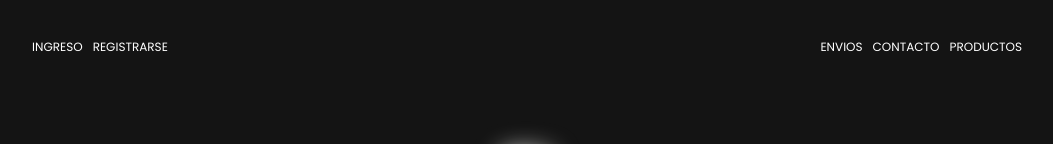
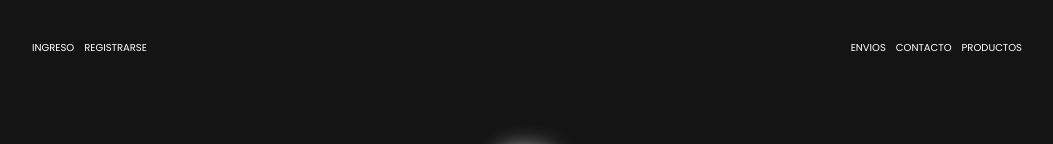
Before and after one commit to JONAAVILA/k29-drinks, a React (Vite) app: page / in a window 1280 px wide. Shown: the top 144 px of the page, without its empty margins (113-1166 px from the left). Built offline with nearby package versions, Linux system fonts and the light colour scheme.

Commit message:
creat export file index

```diff
--- a/src/App.jsx
+++ b/src/App.jsx
@@ -1,7 +1,7 @@
 import { BrowserRouter, Route, Routes } from 'react-router-dom'
+import { Navbar } from './components'
 import { Landing } from './views'
 import './App.css'
-import Navbar from './components/navbar/Navbar'
 
 function App() {
 
--- /dev/null
+++ b/src/components/index.js
@@ -0,0 +1 @@
+export { default as Navbar } from './navbar/Navbar'
--- a/src/index.css
+++ b/src/index.css
@@ -51,6 +51,6 @@ h2{
 a{
   text-decoration: none;
   color: var(--white);
-  font-size: 12px;
+  font-size: 10px;
   padding: 5px;
 }
```
